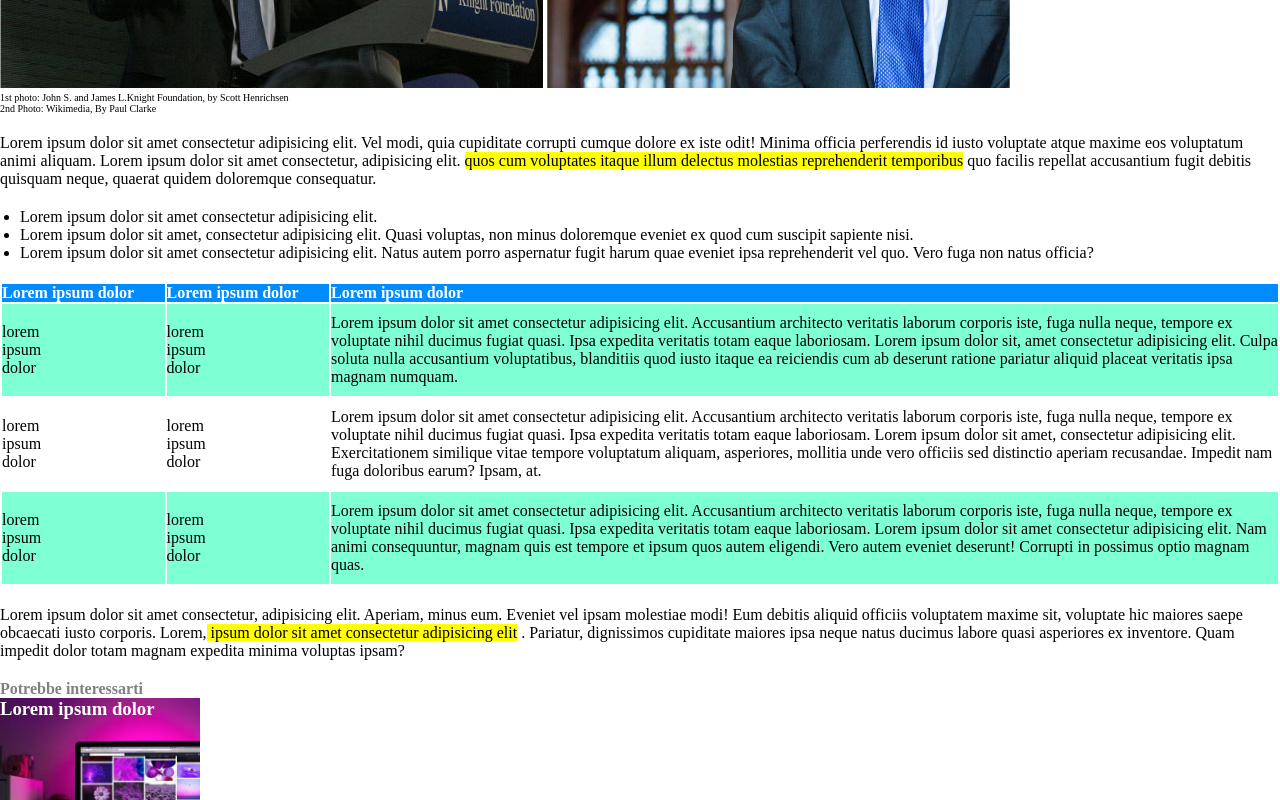
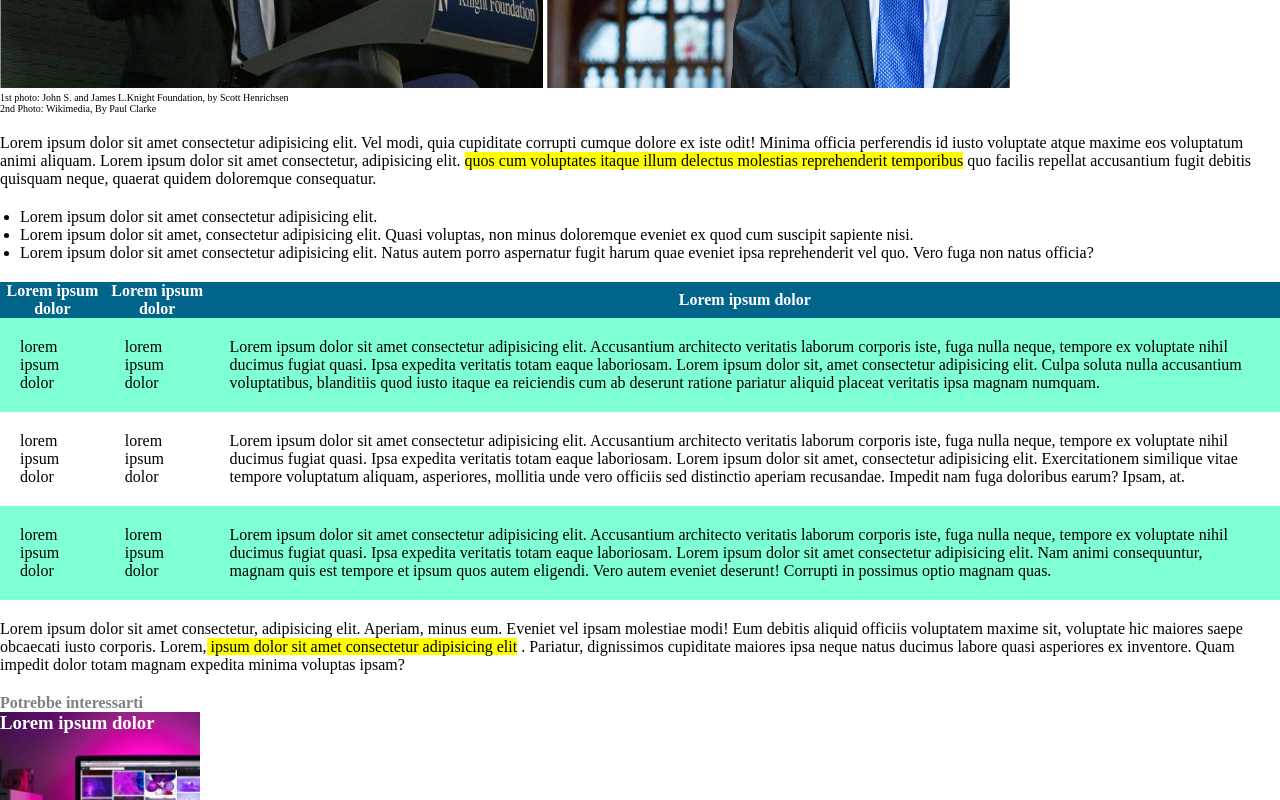
Before and after one commit to LucaFaedda/html-css-booleaner, a plain HTML site: page index.html in a window 1280 px wide. Shown: the part 521-1321 px from the top of the page. Drawn offline with Linux system fonts and the light colour scheme.

Commit message:
aggiustato_tabella

```diff
--- a/css/style.css
+++ b/css/style.css
@@ -49,32 +49,27 @@
     padding-bottom: 20px;
 }
 
-
-.light_blue_background{
-    background-color: aquamarine;
+table{
+     border-spacing: 0px;
+     table-layout: auto;
+     width: 100%;
 
 }
 
-.prova{
-    padding-right: 100px;
-    border-spacing: 0px;
+th{
+    background-color: rgb(0, 100, 139);
+    color: white;
+    text-align: center;
+}
 
-}
-th{
-    color: white;
-    background-color: rgb(0, 140, 255);
-    border: 0px, 0px, 0px, 0px;
-}
 td{
-    padding: 10px 0px 10px 0px;
-
+    padding: 20px;
 
 }
 
-.table{
-    text-align: left;
+.background_light_blue{
+    background-color: aquamarine;
 }
-
 .monitor{
     background-size: cover;
     height: 200px;
--- a/index.html
+++ b/index.html
@@ -35,7 +35,6 @@
                 </ul>
             </div>
             <!-- Tabella -->
-            <div class="table">
                 <table>
                     <thead>
                         <tr>
@@ -45,25 +44,24 @@
                         </tr>
                     </thead>
                     <tbody>
-                        <tr class="light_blue_background">
-                            <td class="prova">lorem ipsum dolor</td>
-                            <td class="prova">lorem ipsum dolor</td>
+                        <tr class="background_light_blue">
+                            <td >lorem ipsum dolor</td>
+                            <td >lorem ipsum dolor</td>
                             <td >Lorem ipsum dolor sit amet consectetur adipisicing elit. Accusantium architecto veritatis laborum corporis iste, fuga nulla neque, tempore ex voluptate nihil ducimus fugiat quasi. Ipsa expedita veritatis totam eaque laboriosam. Lorem ipsum dolor sit, amet consectetur adipisicing elit. Culpa soluta nulla accusantium voluptatibus, blanditiis quod iusto itaque ea reiciendis cum ab deserunt ratione pariatur aliquid placeat veritatis ipsa magnam numquam.</td>
                         </tr>
                         <tr>
-                            <td class="prova">lorem ipsum dolor</td>
-                            <td class="prova">lorem ipsum dolor</td>
+                            <td >lorem ipsum dolor</td>
+                            <td >lorem ipsum dolor</td>
                             <td >Lorem ipsum dolor sit amet consectetur adipisicing elit. Accusantium architecto veritatis laborum corporis iste, fuga nulla neque, tempore ex voluptate nihil ducimus fugiat quasi. Ipsa expedita veritatis totam eaque laboriosam. Lorem ipsum dolor sit amet, consectetur adipisicing elit. Exercitationem similique vitae tempore voluptatum aliquam, asperiores, mollitia unde vero officiis sed distinctio aperiam recusandae. Impedit nam fuga doloribus earum? Ipsam, at.</td>
                         </tr>
-                        <tr class="light_blue_background">
-                            <td class="prova">lorem ipsum dolor</td>
-                            <td class="prova">lorem ipsum dolor</td>
+                        <tr class="background_light_blue">
+                            <td>lorem ipsum dolor</td>
+                            <td>lorem ipsum dolor</td>
                             <td >Lorem ipsum dolor sit amet consectetur adipisicing elit. Accusantium architecto veritatis laborum corporis iste, fuga nulla neque, tempore ex voluptate nihil ducimus fugiat quasi. Ipsa expedita veritatis totam eaque laboriosam. Lorem ipsum dolor sit amet consectetur adipisicing elit. Nam animi consequuntur, magnam quis est tempore et ipsum quos autem eligendi. Vero autem eveniet deserunt! Corrupti in possimus optio magnam quas.</td>
                         </tr>
                     </tbody>
                 </table>
-            </div>
-            <div class="general_text">Lorem ipsum dolor sit amet consectetur, adipisicing elit. Aperiam, minus eum. Eveniet vel ipsam molestiae modi! Eum debitis aliquid officiis voluptatem maxime sit, voluptate hic maiores saepe obcaecati iusto corporis. Lorem,<span class="text_yellow_background"> ipsum dolor sit amet consectetur adipisicing elit</span> . Pariatur, dignissimos cupiditate maiores ipsa neque natus ducimus labore quasi asperiores ex inventore. Quam impedit dolor totam magnam expedita minima voluptas ipsam?</div>
+             <div class="general_text">Lorem ipsum dolor sit amet consectetur, adipisicing elit. Aperiam, minus eum. Eveniet vel ipsam molestiae modi! Eum debitis aliquid officiis voluptatem maxime sit, voluptate hic maiores saepe obcaecati iusto corporis. Lorem,<span class="text_yellow_background"> ipsum dolor sit amet consectetur adipisicing elit</span> . Pariatur, dignissimos cupiditate maiores ipsa neque natus ducimus labore quasi asperiores ex inventore. Quam impedit dolor totam magnam expedita minima voluptas ipsam?</div>
       </main>
       <footer>
         <section>
```
